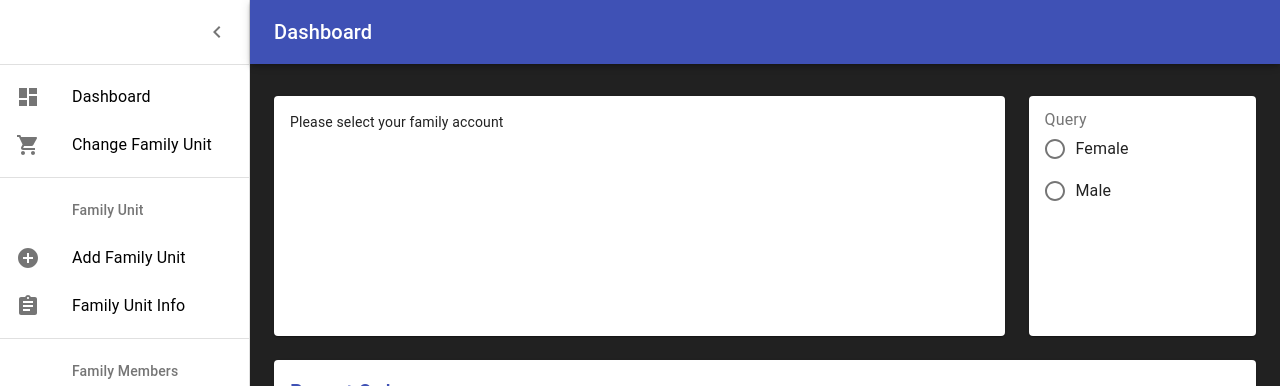
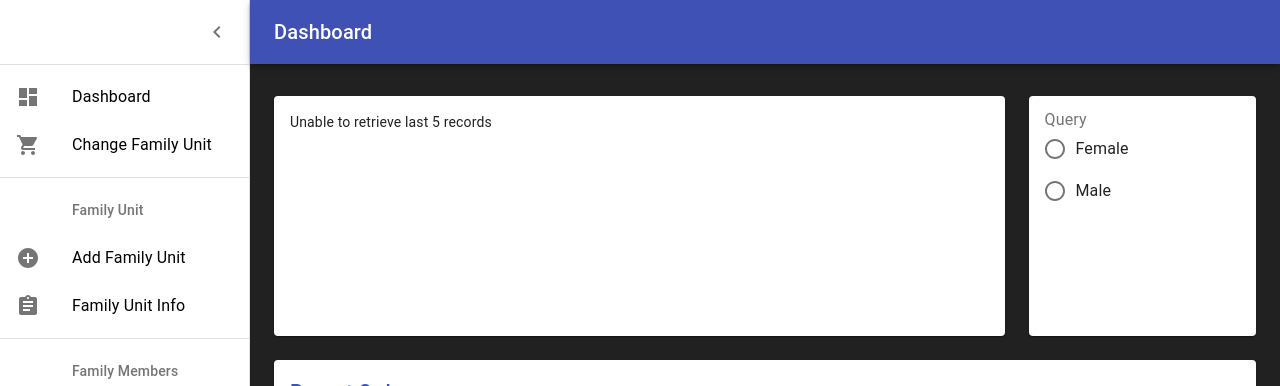
Before and after one commit to BobanL/family-health-tracking, a React (Create React App) app: page / in a window 1280 px wide. Shown: the top 386 px of the page. Built offline with nearby package versions, Linux system fonts and the light colour scheme.

Commit message:
fix: use state properly for cookie information

```diff
--- a/src/Dashboard.js
+++ b/src/Dashboard.js
@@ -28,34 +28,31 @@ class Dashboard extends React.Component {
       radioButtonValue: "",
       radioButtonQueryResponse: null,
       last5MedRecords: null,
-      famUnit: null,
+      famUnit: 1,
     };
   }
 
   async componentDidMount() {
     const cookies = new Cookies();
     if (cookies.get("familyUnit")) {
-      this.setState({ famUnit: cookies.get("familyUnit") });
-      console.log(this.state.famUnit);
+      await this.setState({ famUnit: cookies.get("familyUnit") });
       const get = await fetch(
         `http://localhost:3001/getBy/Last5MedicalRecords`,
         {
           method: "POST",
-          body: JSON.stringify({ params: cookies.get("familyUnit") }),
+          body: JSON.stringify({ params: this.state.famUnit }),
           headers: {
             "Content-Type": "application/json",
           },
         }
       );
       const fullResponse = await get.json();
-      console.log(fullResponse[0]);
-      this.setState({ last5MedRecords: fullResponse[0] });
+      await this.setState({ last5MedRecords: fullResponse[0] });
     }
   }
 
   render() {
     const { classes } = this.props;
-    const cookies = new Cookies();
     const fixedHeightPaper = clsx(classes.paper, classes.fixedHeight);
     const handleChange = (event) => {
       //setValue(event.target.value);
@@ -64,7 +61,6 @@ class Dashboard extends React.Component {
     };
     const noCookies = "Please select your family account";
     let lastRecords = "Unable to retrieve last 5 records";
-    console.log(this.state.last5MedRecords);
     if (this.state.last5MedRecords) {
       lastRecords = (
         <TableContainer component={Paper}>
@@ -100,7 +96,7 @@ class Dashboard extends React.Component {
             {/* Chart */}
             <Grid item xs={12} md={8} lg={9}>
               <Paper className={fixedHeightPaper}>
-                {!cookies.get("familyUnit") ? noCookies : lastRecords}
+                {!this.state.famUnit ? noCookies : lastRecords}
               </Paper>
             </Grid>
             {/* Recent Deposits */}
```
Also changed, not shown: 1 other file (tests, documents, lock files or other folders).
